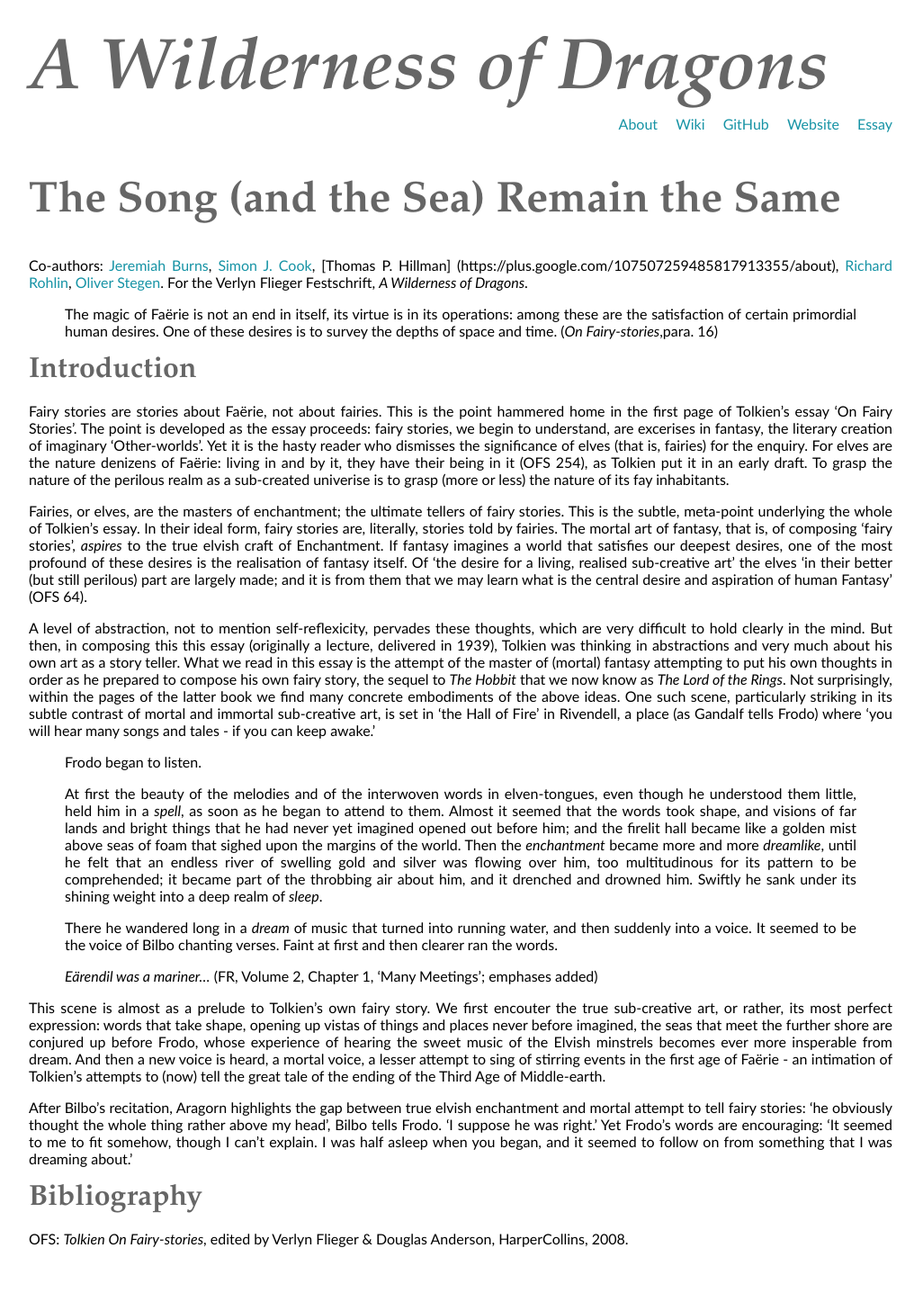
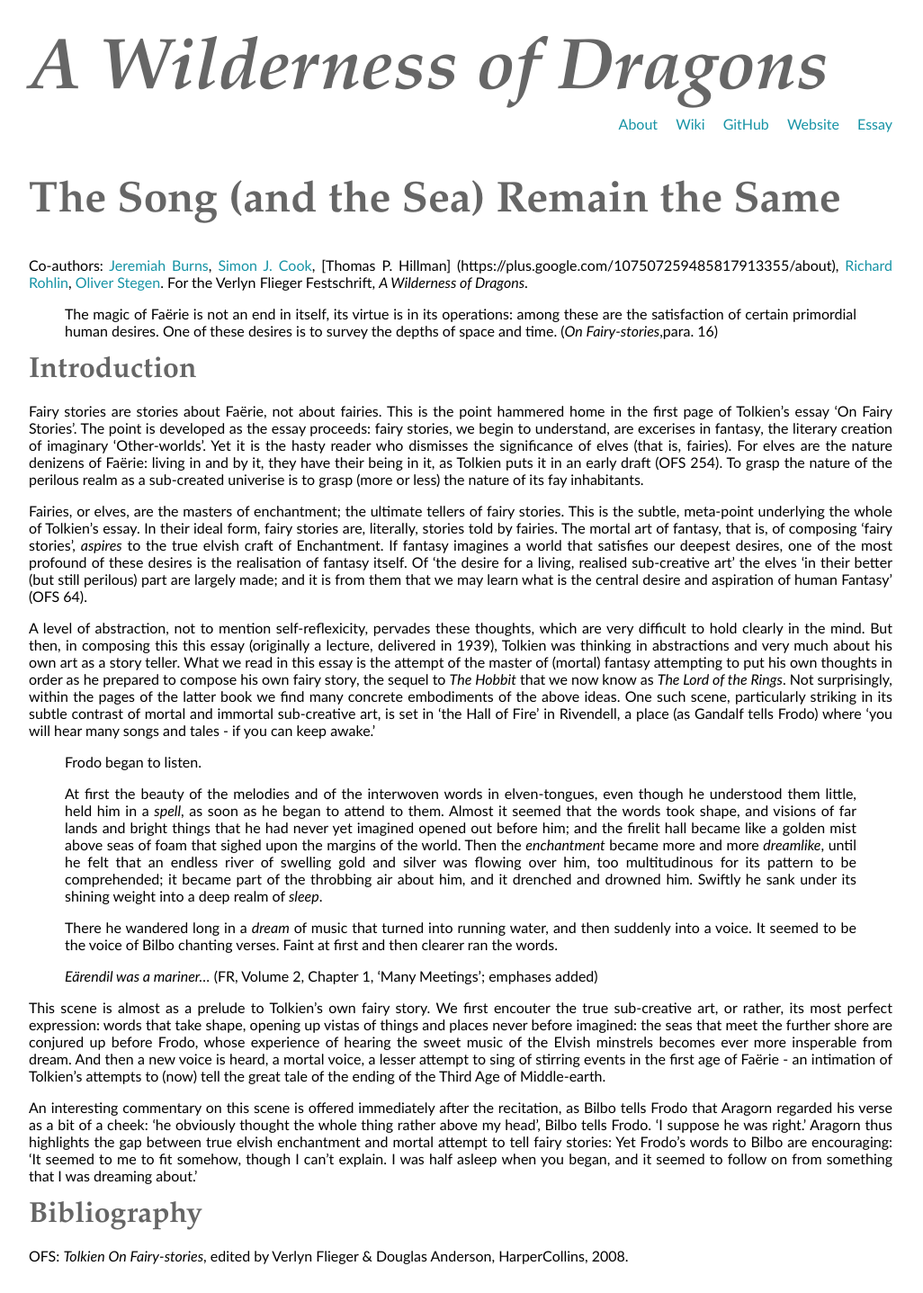
Before and after one commit to uoou/AWildernessOfDragons, a Jekyll site: the page built from essay.md, in a window 1280 px wide. Shown: the whole page at 90% size, without its empty margins (0-1026 px from the left). Built offline with Jekyll 4.4.1, drawn with Linux system fonts in a browser that asks for light colours; Markdown is read by kramdown in place of the engine named in the settings.

Commit message:
Update essay.md

```diff
--- a/essay.md
+++ b/essay.md
@@ -9,7 +9,7 @@
 
 ###Introduction
 
-Fairy stories are stories about Faërie, not about fairies. This is the point hammered home in the first page of Tolkien's essay 'On Fairy Stories'. The point is developed as the essay proceeds: fairy stories, we begin to understand, are excerises in fantasy, the literary creation of  imaginary 'Other-worlds'. Yet it is the hasty reader who dismisses the significance of elves (that is, fairies) for the enquiry. For elves are the nature denizens of Faërie: living in and by it, they have their being in it (OFS 254), as Tolkien put it in an early draft. To grasp the nature of the perilous realm as a sub-created univerise is to grasp (more or less) the nature of its fay inhabitants.
+Fairy stories are stories about Faërie, not about fairies. This is the point hammered home in the first page of Tolkien's essay 'On Fairy Stories'. The point is developed as the essay proceeds: fairy stories, we begin to understand, are excerises in fantasy, the literary creation of  imaginary 'Other-worlds'. Yet it is the hasty reader who dismisses the significance of elves (that is, fairies). For elves are the nature denizens of Faërie: living in and by it, they have their being in it, as Tolkien puts it in an early draft (OFS 254). To grasp the nature of the perilous realm as a sub-created univerise is to grasp (more or less) the nature of its fay inhabitants.
 
 Fairies, or elves, are the masters of enchantment; the ultimate tellers of fairy stories. This is the subtle, meta-point underlying the whole of Tolkien's essay. In their ideal form, fairy stories are, literally, stories told by fairies. The mortal art of fantasy, that is, of composing 'fairy stories', *aspires* to the true elvish craft of Enchantment. If fantasy imagines a world that satisfies our deepest desires, one of the most profound of these desires is the realisation of fantasy itself. Of 'the desire for a living, realised sub-creative art' the elves 'in their better (but still perilous) part are largely made; and it is from them that we may learn what is the central desire and aspiration of human Fantasy' (OFS 64).
 
@@ -23,9 +23,9 @@
 
 >*Eärendil was a mariner...*      (FR, Volume 2, Chapter 1, 'Many Meetings'; emphases added)
 
-This scene is almost as a prelude to Tolkien's own fairy story. We first encouter the true sub-creative art, or rather, its most perfect expression: words that take shape, opening up vistas of things and places never before imagined, the seas that meet the further shore are conjured up before Frodo, whose experience of hearing the sweet music of the Elvish minstrels becomes ever more insperable from dream. And then a new voice is heard, a mortal voice, a lesser attempt to sing of stirring events in the first age of Faërie - an intimation of Tolkien's attempts to (now) tell the great tale of the ending of the Third Age of Middle-earth.
+This scene is almost as a prelude to Tolkien's own fairy story. We first encouter the true sub-creative art, or rather, its most perfect expression: words that take shape, opening up vistas of things and places never before imagined: the seas that meet the further shore are conjured up before Frodo, whose experience of hearing the sweet music of the Elvish minstrels becomes ever more insperable from dream. And then a new voice is heard, a mortal voice, a lesser attempt to sing of stirring events in the first age of Faërie - an intimation of Tolkien's attempts to (now) tell the great tale of the ending of the Third Age of Middle-earth.
 
-After Bilbo's recitation, Aragorn highlights the gap between true elvish enchantment and mortal attempt to tell fairy stories: 'he obviously thought the whole thing rather above my head', Bilbo tells Frodo. 'I suppose he was right.' Yet Frodo's words are encouraging: 'It seemed to me to fit somehow, though I can't explain. I was half asleep when you began, and it seemed to follow on from something that I was dreaming about.'
+An interesting commentary on this scene is offered immediately after the recitation, as Bilbo tells Frodo that Aragorn regarded his verse as a bit of a cheek: 'he obviously thought the whole thing rather above my head', Bilbo tells Frodo. 'I suppose he was right.' Aragorn thus highlights the gap between true elvish enchantment and mortal attempt to tell fairy stories:  Yet Frodo's words to Bilbo are encouraging: 'It seemed to me to fit somehow, though I can't explain. I was half asleep when you began, and it seemed to follow on from something that I was dreaming about.'
 
 
 
```
